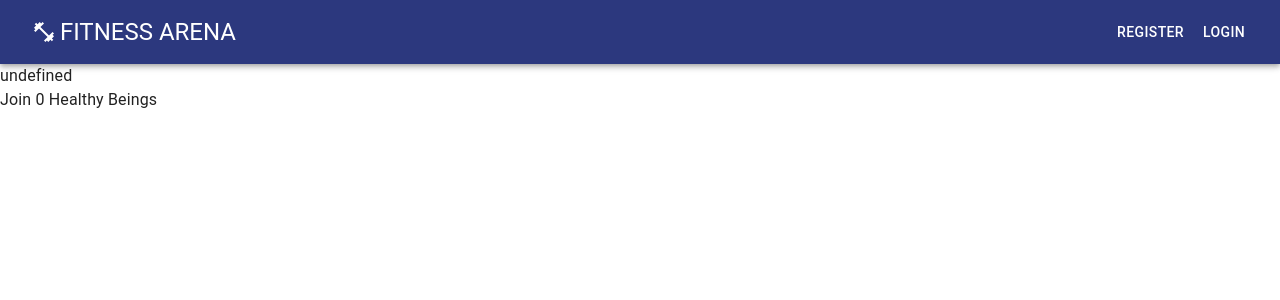
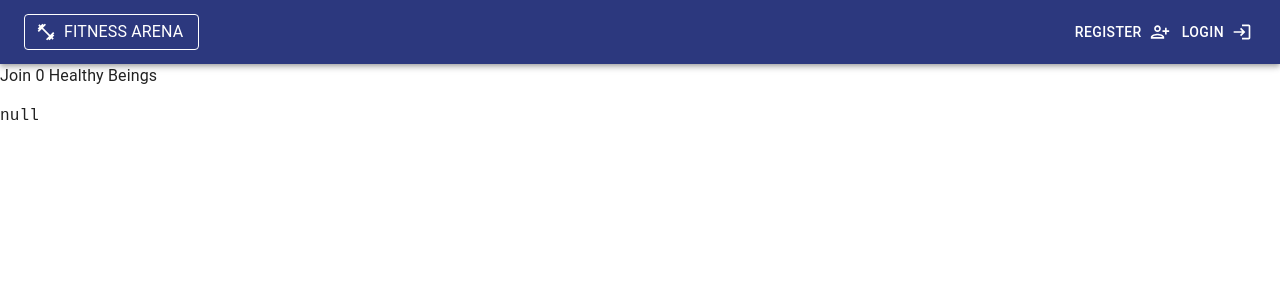
Before and after one commit to anjantalatam/fitness-arena, a React (Create React App) app: page / in a window 1280 px wide. Shown: the top 300 px of the page. Built offline with nearby package versions, Linux system fonts and the light colour scheme; no server answers; the database is empty.

Commit message:
Connect Firebase, Initial release

```diff
--- a/src/components/App.js
+++ b/src/components/App.js
@@ -1,26 +1,26 @@
 import "../App.css";
 import NavBar from "./NavBar";
 import { Route, Routes, Navigate } from "react-router-dom";
-import { CssBaseline } from "@mui/material";
+import { CssBaseline, Typography } from "@mui/material";
 
 import Support from "./Support";
 import Home from "./Home";
 import Login from "./Login";
 import Register from "./Register";
 import NotFound from "./NotFound";
-import { useAuth } from "../hooks/useAuth";
+// import { useAuth } from "../hooks/useAuth";
 import PrivateRoute from "./PrivateRoute";
 import Arena from "./Arena";
 import ProtectedRoute from "./ProtectedRoute";
 
 function App() {
-  const { user } = useAuth();
+  // const { user } = useAuth();
 
   return (
     <div className="App">
       <CssBaseline />
       <NavBar />
-      {`${user?.email}`}
+      {/* <Typography>{user?.email}</Typography> */}
       <div className="body">
         <Routes>
           <Route element={<PrivateRoute />}>
@@ -30,10 +30,10 @@ function App() {
 
           <Route element={<ProtectedRoute />}>
             <Route path="/support" exact element={<Support />} />
+            <Route path="/arena" exact element={<Arena />} />
           </Route>
 
-          <Route exact path="/" element={user ? <Arena /> : <Home />} />
-          <Route path="/home" element={<Home />} />
+          <Route exact path="/" element={<Home />} />
           <Route path="/not-found" element={<NotFound />} />
           <Route path="*" element={<Navigate to="/not-found" />} />
         </Routes>
--- a/src/components/Arena.jsx
+++ b/src/components/Arena.jsx
@@ -47,7 +47,7 @@ export default function Arena() {
       } else {
         setDatedData(defaultData);
       }
-      console.log("object");
+      // console.log("object");
     };
 
     getDatedData();
--- a/src/components/Home.jsx
+++ b/src/components/Home.jsx
@@ -1,10 +1,10 @@
 import React, { useEffect, useState } from "react";
 import { getUsersCount } from "../firebase/helper-firestore";
-// import { useAuth } from "../hooks/useAuth";
+import { useAuth } from "../hooks/useAuth";
 import useSnackbar from "../hooks/useSnackbar";
 
 export default function Home() {
-  // const { user } = useAuth();
+  const { user } = useAuth();
   const [totalUsers, setTotalUsers] = useState(0);
   const enqueueMessage = useSnackbar();
 
@@ -21,6 +21,9 @@ export default function Home() {
   }, [enqueueMessage]);
 
   return (
-    <div style={{ marginTop: "100" }}>Join {totalUsers} Healthy Beings</div>
+    <div style={{ marginTop: "100" }}>
+      Join {totalUsers} Healthy Beings
+      <pre>{`${JSON.stringify(user, null, 2)}`}</pre>
+    </div>
   );
 }
--- a/src/components/Login.jsx
+++ b/src/components/Login.jsx
@@ -6,15 +6,23 @@ import Button from "@mui/material/Button";
 import Typography from "@mui/material/Typography";
 import { useAuth } from "../hooks/useAuth";
 import useSnackbar from "../hooks/useSnackbar";
+import { get, startCase } from "lodash";
 
 export default function Login() {
-  const { loginWithGoogle } = useAuth();
+  const { loginWithGoogle, username } = useAuth();
   const enqueueMessage = useSnackbar();
+  console.log(username);
 
   const handleLogin = async () => {
     try {
-      await loginWithGoogle();
-      enqueueMessage("Welcome back to Fitness Arena", "success");
+      const response = await loginWithGoogle();
+      const username = startCase(
+        get(response, "user.displayName").toLowerCase()
+      );
+      enqueueMessage(
+        `Hi ${username}, Welcome back to Fitness Arena`,
+        "success"
+      );
     } catch (error) {
       enqueueMessage(error);
     }
--- a/src/components/NavBar.jsx
+++ b/src/components/NavBar.jsx
@@ -3,10 +3,14 @@ import { Link } from "react-router-dom";
 import { AppBar, Toolbar, Typography, Button } from "@mui/material";
 import { makeStyles } from "@mui/styles";
 import FitnessCenterIcon from "@mui/icons-material/FitnessCenter";
-import LiveHelpOutlinedIcon from "@mui/icons-material/LiveHelpOutlined";
 import { useAuth } from "../hooks/useAuth";
 import useSnackbar from "../hooks/useSnackbar";
 import NavLink from "./NavLink";
+import LiveHelpOutlinedIcon from "@mui/icons-material/LiveHelpOutlined";
+import AccountCircleIcon from "@mui/icons-material/AccountCircle";
+import LogoutIcon from "@mui/icons-material/Logout";
+import LoginIcon from "@mui/icons-material/Login";
+import PersonAddAltIcon from "@mui/icons-material/PersonAddAlt";
 
 const useStyles = makeStyles((theme) => ({
   root: {
@@ -17,7 +21,7 @@ const useStyles = makeStyles((theme) => ({
     backgroundColor: "#2c387e",
   },
   headerHelpIcon: {
-    marginLeft: "4px",
+    // marginLeft: "0.3rem",
   },
   navLink: {
     textDecoration: "none",
@@ -50,14 +54,37 @@ function NavBar() {
       <AppBar position="static">
         <Toolbar className={classes.toolBar}>
           <Link to="/" className={`${classes.navLink} ${classes.navLogo}`}>
-            <Button color="inherit">
-              <FitnessCenterIcon /> &nbsp;
-              <Typography variant="h5">Fitness Arena</Typography>
+            <Button
+              variant="outlined"
+              color="inherit"
+              startIcon={<FitnessCenterIcon />}
+            >
+              <Typography>Fitness Arena</Typography>
             </Button>
           </Link>
 
-          {!user && <NavLink to="/register" name="Register" />}
-          {!user && <NavLink to="/login" name="Login" />}
+          {!user && (
+            <NavLink
+              to="/register"
+              name="Register"
+              icon={<PersonAddAltIcon className={classes.headerHelpIcon} />}
+            />
+          )}
+          {!user && (
+            <NavLink
+              to="/login"
+              name="Login"
+              icon={<LoginIcon className={classes.headerHelpIcon} />}
+            />
+          )}
+          {user && (
+            <NavLink
+              to="/arena"
+              name="Arena"
+              icon={<AccountCircleIcon className={classes.headerHelpIcon} />}
+            />
+          )}
+
           {user && (
             <NavLink
               to="/support"
@@ -65,7 +92,14 @@ function NavBar() {
               icon={<LiveHelpOutlinedIcon className={classes.headerHelpIcon} />}
             />
           )}
-          {user && <NavLink to="/logout" name="Logout" onClick={signOut} />}
+          {user && (
+            <NavLink
+              to="/logout"
+              name="Logout"
+              onClick={signOut}
+              icon={<LogoutIcon className={classes.headerHelpIcon} />}
+            />
+          )}
         </Toolbar>
       </AppBar>
     </div>
--- a/src/components/NavLink.jsx
+++ b/src/components/NavLink.jsx
@@ -1,4 +1,4 @@
-import { Button } from "@mui/material";
+import { Box, Button, Tooltip } from "@mui/material";
 import { makeStyles } from "@mui/styles";
 import React from "react";
 import { Link } from "react-router-dom";
@@ -14,10 +14,13 @@ export default function NavLink({ to, name, icon, ...rest }) {
   const classes = useStyles();
   return (
     <Link to={to} className={classes.navLink} {...rest}>
-      <Button color="inherit">
-        {name}
-        {icon}
-      </Button>
+      <Tooltip title={name}>
+        <Button color="inherit" endIcon={icon}>
+          <Box sx={{ flexGrow: 1, display: { xs: "none", md: "flex" } }}>
+            {name}
+          </Box>
+        </Button>
+      </Tooltip>
     </Link>
   );
 }
--- a/src/components/PrivateRoute.jsx
+++ b/src/components/PrivateRoute.jsx
@@ -6,5 +6,5 @@ export default function PrivateRoute() {
   const { user } = useAuth();
   const location = useLocation();
 
-  return user ? <Navigate to={location.state?.from ?? "/"} /> : <Outlet />;
+  return user ? <Navigate to={location.state?.from ?? "/arena"} /> : <Outlet />;
 }
--- a/src/components/Register.jsx
+++ b/src/components/Register.jsx
@@ -19,13 +19,16 @@ export default function Register() {
   const handleRegister = async () => {
     try {
       const response = await loginWithGoogle();
+      const username = startCase(
+        get(response, "user.displayName").toLowerCase()
+      );
       const data = {
-        name: startCase(get(response, "user.displayName").toLowerCase()),
+        name: username,
         email: get(response, "user.email"),
         isEmailVerified: get(response, "user.emailVerified"),
       };
       await createUser(response?.user?.uid, data);
-      enqueueSnackbar("Welcome to Fitness Arena", "success");
+      enqueueSnackbar(`Hi ${username}, Welcome to Fitness Arena`, "success");
       navigate("/");
     } catch (error) {
       enqueueSnackbar(error);
--- a/src/contexts/AuthContext.js
+++ b/src/contexts/AuthContext.js
@@ -30,6 +30,13 @@ export default function AuthContextProvider({ children }) {
     return signOut(auth);
   }
 
-  const value = { user, loginWithGoogle, logout, uid: user?.uid };
+  const value = {
+    user,
+    loginWithGoogle,
+    logout,
+    uid: user?.uid,
+    // takecare when signin with email and password
+    username: user?.displayName,
+  };
   return <AuthContext.Provider value={value}>{children}</AuthContext.Provider>;
 }
```
